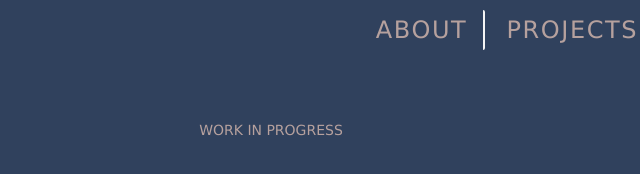
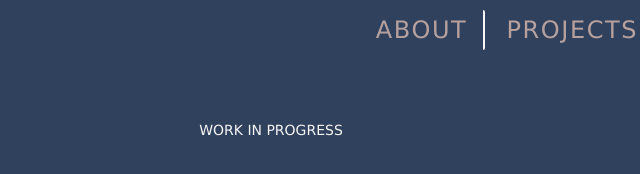
Before and after one commit to JonathanYao123/JonathanYao123.github.io, a plain HTML site: page index.html in a window 1280 px wide. Shown: the full height of the page, 369-1009 px from the left. Drawn offline with Linux system fonts and the light colour scheme.

Commit message:
updated content color for clarity

```diff
--- a/styles/styles.css
+++ b/styles/styles.css
@@ -83,5 +83,5 @@ h1{
 	text-align: center;
 	font-weight: 200;
 	padding-top: 100px;
-	color: #b6a19e;
+	color: #f5f5f5;
 }
```
